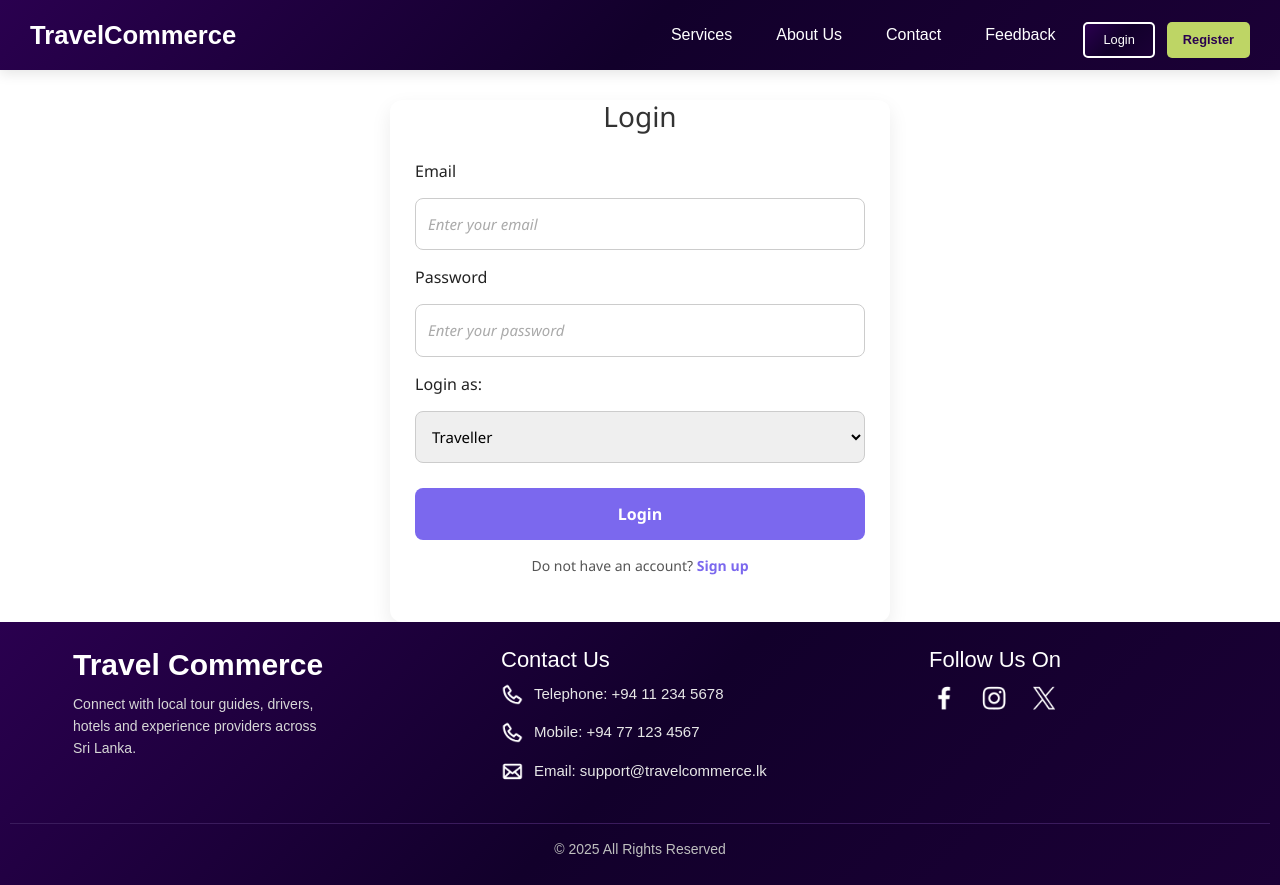
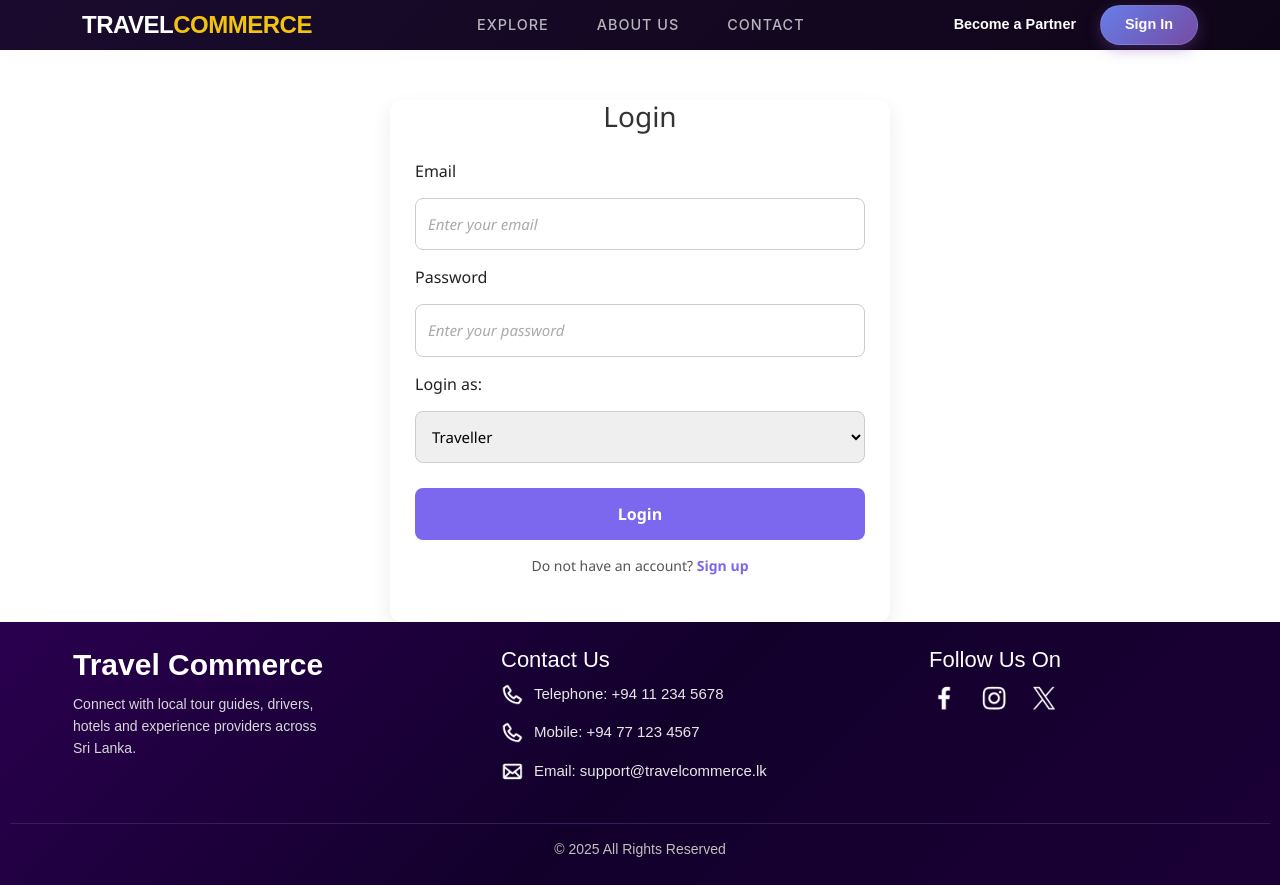
Before and after one commit to ushansamudithaperera/Online-Platform-for-Travel-Based-Commerce, a React (Vite) app in the folder travel_commerce_front-end/: page /login in a window 1280 px wide. Built offline with nearby package versions, Linux system fonts and the light colour scheme; no server answers.

Commit message:
feat: Introduce a new responsive Navbar component with dynamic scroll effects, and modern glassmorphism styling.

```diff
--- a/travel_commerce_front-end/src/components/Navbar.jsx
+++ b/travel_commerce_front-end/src/components/Navbar.jsx
@@ -1,23 +1,26 @@
 import React, { useState, useEffect, useRef } from "react";
 import { Link, useNavigate } from "react-router-dom";
 import { useAuth } from "../context/AuthContext";
-// Assuming you have an icon library installed, e.g., react-icons or Font Awesome
-// For this example, let's assume we use a simple generic profile icon.
+// Import the new CSS
+import "../styles/Navbar.css";
 
 export default function Navbar() {
   const { user, logout } = useAuth();
   const nav = useNavigate();
   const [scrolled, setScrolled] = useState(false);
-  // NEW STATE: To control the profile dropdown visibility
   const [showDropdown, setShowDropdown] = useState(false);
-  const dropdownRef = useRef(null); // Ref for closing the dropdown
+  const [isNavCollapsed, setIsNavCollapsed] = useState(true);
+  const dropdownRef = useRef(null);
+
+  const handleNavCollapse = () => setIsNavCollapsed(!isNavCollapsed);
+  const closeNav = () => setIsNavCollapsed(true);
 
   function handleLogout() {
     logout();
     nav("/", { replace: true });
+    closeNav();
   }
 
-  // Effect to handle closing the dropdown when clicking outside
   useEffect(() => {
     function handleClickOutside(event) {
       if (dropdownRef.current && !dropdownRef.current.contains(event.target)) {
@@ -28,21 +31,18 @@ export default function Navbar() {
     return () => document.removeEventListener("mousedown", handleClickOutside);
   }, [dropdownRef]);
 
-  // Existing scroll effect
   useEffect(() => {
     const handleScroll = () => {
-      if (window.scrollY > 50) {
+      if (window.scrollY > 10) { // Trigger earlier for smoother feel
         setScrolled(true);
       } else {
         setScrolled(false);
       }
     };
-
     window.addEventListener("scroll", handleScroll);
     return () => window.removeEventListener("scroll", handleScroll);
   }, []);
 
-  // Helper function to get the correct dashboard path
   const getDashboardPath = () => {
     if (user.role === "traveller") return "/traveller/dashboard";
     if (user.role === "provider") return "/provider/dashboard";
@@ -51,71 +51,104 @@ export default function Navbar() {
   };
 
   return (
-    <header className={`nav-container ${scrolled ? "scrolled" : ""}`}>
-      <div className="nav-inner">
-        <Link to="/" className="brand">TravelCommerce</Link>
+    // REMOVED INLINE STYLES. Using 'navbar-scrolled' class from CSS.
+    <nav className={`navbar navbar-expand-lg fixed-top ${scrolled ? "navbar-scrolled" : ""}`}>
+      <div className="container">
 
-        <nav className="nav-links">
-          <Link to="/services" className="gradient-link">Services</Link>
-          <Link to="/about" className="gradient-link">About Us</Link>
-          <Link to="/contact" className="gradient-link">Contact</Link>
-          <Link to="/feedback" className="gradient-link">Feedback</Link>
+        {/* Brand */}
+        <Link className="navbar-brand" to="/" onClick={closeNav}>
+          Travel<span>Commerce</span>
+        </Link>
 
+        {/* Mobile Toggle */}
+        <button
+          className="navbar-toggler"
+          type="button"
+          onClick={handleNavCollapse}
+          aria-expanded={!isNavCollapsed}
+        >
+          <span className="navbar-toggler-icon"></span>
+        </button>
+
+        {/* Collapsible Area */}
+        <div className={`${isNavCollapsed ? 'collapse' : ''} navbar-collapse`} id="navbarNav">
+
+          {/* Menu Items */}
+          <ul className="navbar-nav mx-auto mb-2 mb-lg-0">
+            <li className="nav-item">
+              <Link className="nav-link mx-2" to="/services" onClick={closeNav}>Explore</Link>
+            </li>
+            <li className="nav-item">
+              <Link className="nav-link mx-2" to="/about" onClick={closeNav}>About Us</Link>
+            </li>
+            <li className="nav-item">
+              <Link className="nav-link mx-2" to="/contact" onClick={closeNav}>Contact</Link>
+            </li>
+          </ul>
+
+          {/* Actions */}
+          <div className="d-flex flex-column flex-lg-row align-items-lg-center gap-3 mt-3 mt-lg-0">
             {!user ? (
               <>
-              <Link to="/login" className="btn login-btn">Login</Link>
-              <Link to="/register" className="btn register-btn">Register</Link>
+                <Link
+                  to="/register"
+                  className="nav-btn-partner text-decoration-none me-lg-2"
+                  onClick={closeNav}
+                >
+                  Become a Partner
+                </Link>
+                <Link
+                  to="/login"
+                  className="nav-btn-signin text-decoration-none"
+                  onClick={closeNav}
+                >
+                  Sign In
+                </Link>
               </>
             ) : (
-            // START OF NEW PROFILE ICON LOGIC
-            <div className="profile-dropdown-container" ref={dropdownRef}>
-              {/* Profile Icon/Button */}
+              // Logged In State
+              <div className="profile-dropdown-container position-relative" ref={dropdownRef}>
                 <button
-                className="profile-icon-btn"
+                  className="btn btn-outline-light rounded-circle d-flex align-items-center justify-content-center p-0"
+                  style={{ width: '40px', height: '40px' }}
                   onClick={() => setShowDropdown(!showDropdown)}
-                aria-expanded={showDropdown}
-                aria-label="User Profile Menu"
                 >
-                {/* REPLACED: Hi, {user.name}
-                  WITH: A placeholder icon for the user profile
-                */}
-                <span className="profile-icon">👤</span>
+                  <span>👤</span>
                 </button>
 
-              {/* Profile Dropdown Menu */}
                 {showDropdown && (
-                <div className="profile-dropdown-menu">
-                  <div className="dropdown-header">
-                    <p>Logged in as:</p>
-                    <p className="user-name-text">
-                      <strong>{user.fullname || user.name || user.email}</strong>
-                    </p>
-                    <span className={`user-role-badge ${user.role}`}>
-                        {user.role}
-                    </span>
+                  <div
+                    className="position-absolute bg-white rounded shadow p-3 mt-2 end-0 animate__animated animate__fadeIn"
+                    style={{ minWidth: '250px', zIndex: 1050 }}
+                  >
+                    {/* Simplified Dropdown Content */}
+                    <div className="border-bottom pb-2 mb-2">
+                      <p className="mb-0 text-muted small">Hello,</p>
+                      <p className="fw-bold text-dark mb-1">{user.fullname || user.email}</p>
+                      <span className="badge bg-secondary">{user.role}</span>
                     </div>
 
-                  {/* Link to the profile/dashboard */}
                     <Link
                       to={getDashboardPath()}
-                    className="dropdown-link"
-                    onClick={() => setShowDropdown(false)}
+                      className="d-block text-decoration-none text-dark py-2 px-1 hover-bg-light"
+                      onClick={() => { setShowDropdown(false); closeNav(); }}
                     >
-                    {/* Assuming you want a general "Profile" or "Dashboard" link */}
-                    Dashboard / Profile
+                      Dashboard
                     </Link>
 
-                  {/* The Logout Button */}
-                  <button onClick={handleLogout} className="dropdown-logout-btn">
+                    <button
+                      onClick={handleLogout}
+                      className="btn btn-sm btn-outline-danger w-100 mt-2"
+                    >
                       Logout
                     </button>
                   </div>
                 )}
               </div>
-            // END OF NEW PROFILE ICON LOGIC
             )}
+          </div>
+        </div>
+      </div>
     </nav>
-      </div>
-    </header>
   );
 }
--- a/travel_commerce_front-end/src/styles/Navbar.css
+++ b/travel_commerce_front-end/src/styles/Navbar.css
@@ -1,277 +1,141 @@
+/* =========================================
+   PREMIUM NAVBAR STYLES
+   ========================================= */
+
 :root {
-  --primary-gradient: linear-gradient(135deg, #2a004f, #12002b, #1b0036);
-  --white: #ffffff;
-  --green: #bed565;
-  --green-hover: #a1bb3d;
+  /* Royal Purple/Blue Gradient */
+  --nav-gradient-start: #1a0b2e;
+  --nav-gradient-end: #0f0518;
 
-  /* NAV HEIGHT */
-  --nav-height: 70px;
+  /* Accents */
+  --gold-accent: #f1c40f;
+  --text-white: #ffffff;
+  --text-muted: rgba(255, 255, 255, 0.7);
+
+  /* Dimensions */
+  --nav-height: 80px;
 }
 
-/* Navbar Container */
-.nav-container {
-  background: var(--primary-gradient);
-  box-shadow: 0 4px 12px rgba(0,0,0,0.1);
-  position: fixed;
-  top: 0;
-  width: 100%;
+/* 1. Base Navbar Structure */
+.navbar {
   height: var(--nav-height);
-  display: flex;
-  align-items: center;
-  padding: 0 30px;
-  z-index: 1000;
-  transition: background 0.3s, box-shadow 0.3s;
+  background: linear-gradient(135deg, var(--nav-gradient-start), var(--nav-gradient-end));
+  /* Fix: Solid background at top */
+  transition: all 0.4s cubic-bezier(0.4, 0, 0.2, 1);
+  padding: 0 1.5rem;
 }
 
-/* Transparent effect on scroll */
-.nav-container.scrolled {
-  background: rgba(42, 0, 79, 0.8);
-  box-shadow: 0 2px 8px rgba(0,0,0,0.2);
+/* 2. Scrolled State (Glassmorphism) */
+.navbar-scrolled {
+  background: rgba(15, 5, 24, 0.85) !important;
+  /* Semi-transparent dark bg */
+  backdrop-filter: blur(12px);
+  /* The Blur Effect */
+  -webkit-backdrop-filter: blur(12px);
+  box-shadow: 0 4px 30px rgba(0, 0, 0, 0.3);
+  border-bottom: 1px solid rgba(255, 255, 255, 0.05);
+  height: 70px;
+  /* Slightly shrink on scroll */
 }
 
-/* Reserve space for fixed navbar */
-.main-content {
-  padding-top: var(--nav-height);
-}
-body {
-  padding-top: var(--nav-height);
+/* 3. Brand Styling */
+.navbar-brand {
+  font-family: 'Outfit', sans-serif;
+  /* Ensure you have a nice font loaded, or fallback */
+  font-weight: 700;
+  letter-spacing: -0.5px;
+  color: var(--text-white) !important;
+  text-transform: uppercase;
+  font-size: 1.5rem;
 }
 
-/* Inner flex layout */
-.nav-inner {
-  display: flex;
-  justify-content: space-between;
-  align-items: center;
-  width: 100%;
+.navbar-brand span {
+  color: var(--gold-accent);
 }
 
-/* Brand */
-.brand {
-  font-weight: 700;
-  font-size: 1.6rem;
-  color: var(--white);
-  text-decoration: none;
+/* 4. Nav Links (Center Menu) */
+.nav-link {
+  font-family: 'Inter', sans-serif;
+  color: var(--text-muted) !important;
+  font-weight: 500;
+  font-size: 0.9rem;
+  text-transform: uppercase;
+  letter-spacing: 1px;
+  padding: 0.5rem 1rem !important;
+  position: relative;
+  transition: color 0.3s ease;
 }
 
-/* Nav Links */
-.nav-links {
-  display: flex;
-  align-items: center;
-  gap: 12px;
+.nav-link:hover,
+.nav-link.active {
+  color: var(--text-white) !important;
 }
 
-.gradient-link {
-  color: var(--white);
-  text-decoration: none;
-  font-weight: 500;
-  padding: 8px 16px;
-  border-radius: 6px;
-  transition: background 0.2s, transform 0.2s;
+/* Animated Underline Effect */
+.nav-link::after {
+  content: '';
+  position: absolute;
+  width: 0;
+  height: 2px;
+  bottom: 5px;
+  left: 50%;
+  background-color: var(--gold-accent);
+  transition: all 0.3s ease;
+  transform: translateX(-50%);
 }
 
-.gradient-link:hover {
-  background: rgba(255,255,255,0.08);
-  transform: translateY(-2px);
+.nav-link:hover::after {
+  width: 20px;
+  /* Small dash on hover */
 }
 
-/* User greeting */
-.nav-user {
-  margin-right: 10px;
-  color: var(--white);
-  font-weight: 500;
+/* 5. Mobile Toggler */
+.navbar-toggler {
+  border: none;
+  outline: none;
+  box-shadow: none !important;
 }
 
-/* ----------------------------- */
-/* NAVBAR LOGIN & REGISTER BUTTONS */
-/* ----------------------------- */
-
-/* Login button - gradient background + white border + smaller size */
-.nav-container .login-btn {
-  background: var(--primary-gradient); /* header gradient */
-  color: var(--white);
-  border: 2px solid var(--white);
-  padding: 6px 18px;      /* smaller padding */
-  font-size: 0.8rem;      /* smaller text */
-  border-radius: 5px;     /* slightly rounded */
-  font-weight: 500;
-  cursor: pointer;
-  transition: all 0.3s ease;
+.navbar-toggler-icon {
+  filter: invert(1);
+  /* White icon */
 }
 
-.nav-container .login-btn:hover {
-  background: rgba(255, 255, 255, 0.15);
-  transform: translateY(-2px);/**/
+/* 6. Buttons & Actions */
+.nav-btn-partner {
+  color: var(--text-white);
+  font-weight: 600;
+  font-size: 0.9rem;
+  transition: color 0.3s ease;
 }
 
-/* Register button - green background + header color text + smaller size */
-.nav-container .register-btn {
-  background-color: var(--green); /* green color */
-  color: #2a004f;                 /* header gradient dark */
-  padding: 8px 16px;              /* smaller padding */
-  font-size: 0.8rem;              /* smaller text */
-  border-radius: 5px;             /* slightly rounded */
-  font-weight: 600;
-  cursor: pointer;
-  transition: all 0.3s ease;
+.nav-btn-partner:hover {
+  color: var(--gold-accent);
 }
 
-.nav-container .register-btn:hover {
-  background-color: var(--green-hover);
-  transform: translateY(-2px);
+.nav-btn-signin {
+  background: linear-gradient(135deg, #667eea 0%, #764ba2 100%);
+  color: white !important;
+  font-weight: 600;
+  font-size: 0.9rem;
+  padding: 0.5rem 1.5rem;
+  border-radius: 50px;
+  box-shadow: 0 4px 15px rgba(118, 75, 162, 0.4);
+  transition: transform 0.3s ease, box-shadow 0.3s ease;
+  border: 1px solid rgba(255, 255, 255, 0.1);
 }
 
-/* Logout button */
-.logout-btn {
-  background-color: #ff4d4d;
-  color: var(--white);
-  padding: 6px 18px;
-  font-size: 0.8rem;
-  border-radius: 5px;
-  font-weight: 500;
-  cursor: pointer;
-  transition: all 0.3s ease;
+.nav-btn-signin:hover {
+  transform: translateY(-2px);
+  box-shadow: 0 6px 20px rgba(118, 75, 162, 0.6);
 }
 
-.logout-btn:hover {
-  background-color: #e60000;
+/* 7. Profile Dropdown (Keep existing but refine) */
+.profile-dropdown-container .btn {
+  border-color: rgba(255, 255, 255, 0.2);
 }
 
-/* Small buttons (if needed) */
-.nav-container .btn.small {
-  padding: 3px 10px;
-  font-size: 0.75rem;
+.profile-dropdown-container .btn:hover {
+  background: rgba(255, 255, 255, 0.1);
+  border-color: var(--text-white);
 }
-
-
-
-/* ===============================
-  PROFILE ICON & DROPDOWN STYLES
-================================= */
-
-/* Container for the profile icon and its menu */
-.profile-dropdown-container {
-    position: relative;
-    /* Optional: Ensure it's slightly elevated */
-    z-index: 1010;
-}
-
-/* The profile button/icon */
-.profile-icon-btn {
-    background: none;
-    border: 2px solid var(--white); /* White border for visibility */
-    color: var(--white);
-    /* Make it a circle */
-    width: 40px;
-    height: 40px;
-    border-radius: 50%;
-    display: flex;
-    align-items: center;
-    justify-content: center;
-    cursor: pointer;
-    transition: background 0.2s, border-color 0.2s;
-    padding: 0;
-}
-
-.profile-icon-btn:hover {
-    background: rgba(255, 255, 255, 0.2);
-    border-color: var(--green); /* Optional: Hover highlight */
-}
-
-/* The icon inside the button */
-.profile-icon {
-    font-size: 1.2rem;
-}
-
-/* The dropdown menu box */
-.profile-dropdown-menu {
-    position: absolute;
-    top: 55px; /* Position below the navbar/icon */
-    right: 0;
-    /* Basic styling */
-    min-width: 220px;
-    background: var(--white);
-    border-radius: 8px;
-    box-shadow: 0 4px 12px rgba(0, 0, 0, 0.25);
-    overflow: hidden;
-    padding: 10px 0;
-}
-
-/* Header/User info inside the dropdown */
-.dropdown-header {
-    padding: 8px 15px 12px;
-    border-bottom: 1px solid #eee;
-    margin-bottom: 8px;
-    color: #333;
-}
-
-.user-name-text {
-    font-size: 1.1rem;
-    margin-top: 2px;
-}
-
-.user-role-badge {
-    display: inline-block;
-    padding: 2px 8px;
-    margin-top: 5px;
-    font-size: 0.75rem;
-    font-weight: 600;
-    border-radius: 4px;
-    text-transform: capitalize;
-    background-color: #f0f0f0;
-    color: #666;
-}
-
-.user-role-badge.traveller {
-    background-color: #e6f7ff;
-    color: #007bff;
-}
-
-.user-role-badge.provider {
-    background-color: #fffbe6;
-    color: #faad14;
-}
-
-.user-role-badge.admin {
-    background-color: #ffe6e6;
-    color: #ff4d4f;
-}
-
-/* Links inside the dropdown */
-.dropdown-link {
-    display: block;
-    padding: 10px 15px;
-    text-decoration: none;
-    color: #333;
-    font-weight: 500;
-    transition: background-color 0.2s;
-}
-
-.dropdown-link:hover {
-    background-color: #f5f5f5;
-}
-
-/* Logout button inside the dropdown */
-.dropdown-logout-btn {
-    width: 100%;
-    text-align: left;
-    background: none;
-    border: none;
-    padding: 10px 15px;
-    color: #ff4d4d; /* Use the existing logout color */
-    font-weight: 500;
-    cursor: pointer;
-    transition: background-color 0.2s;
-}
-
-.dropdown-logout-btn:hover {
-    background-color: #ffeeee;
-}
-
-/* Hide existing user links (now replaced by the dropdown) */
-/* This is optional if you want to ensure the old classes are cleaned up */
-/*
-.nav-user,
-.nav-links .btn.small {
-    /* display: none; */
-    /* The React logic already removes these, but this ensures no accidental rendering */
-/*}*/
```
Lines whose indentation alone changed are shown as unchanged.
